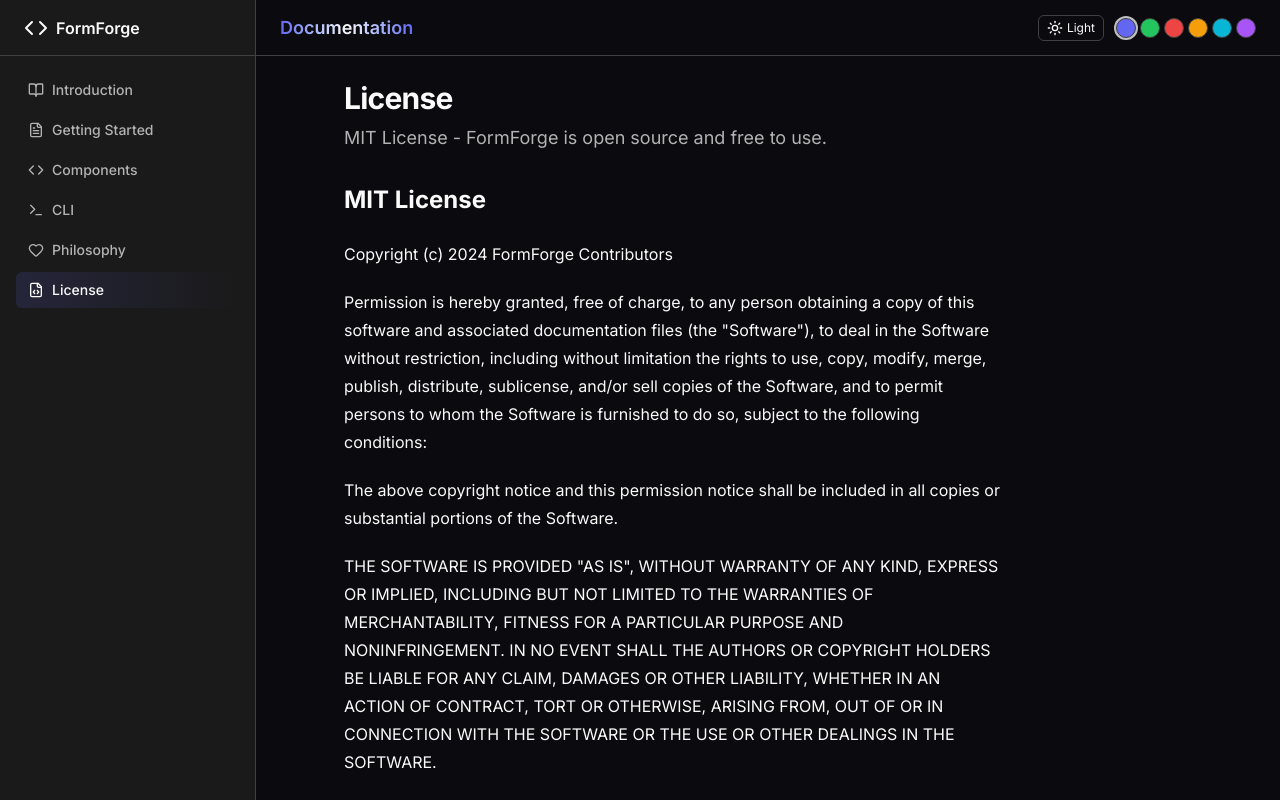
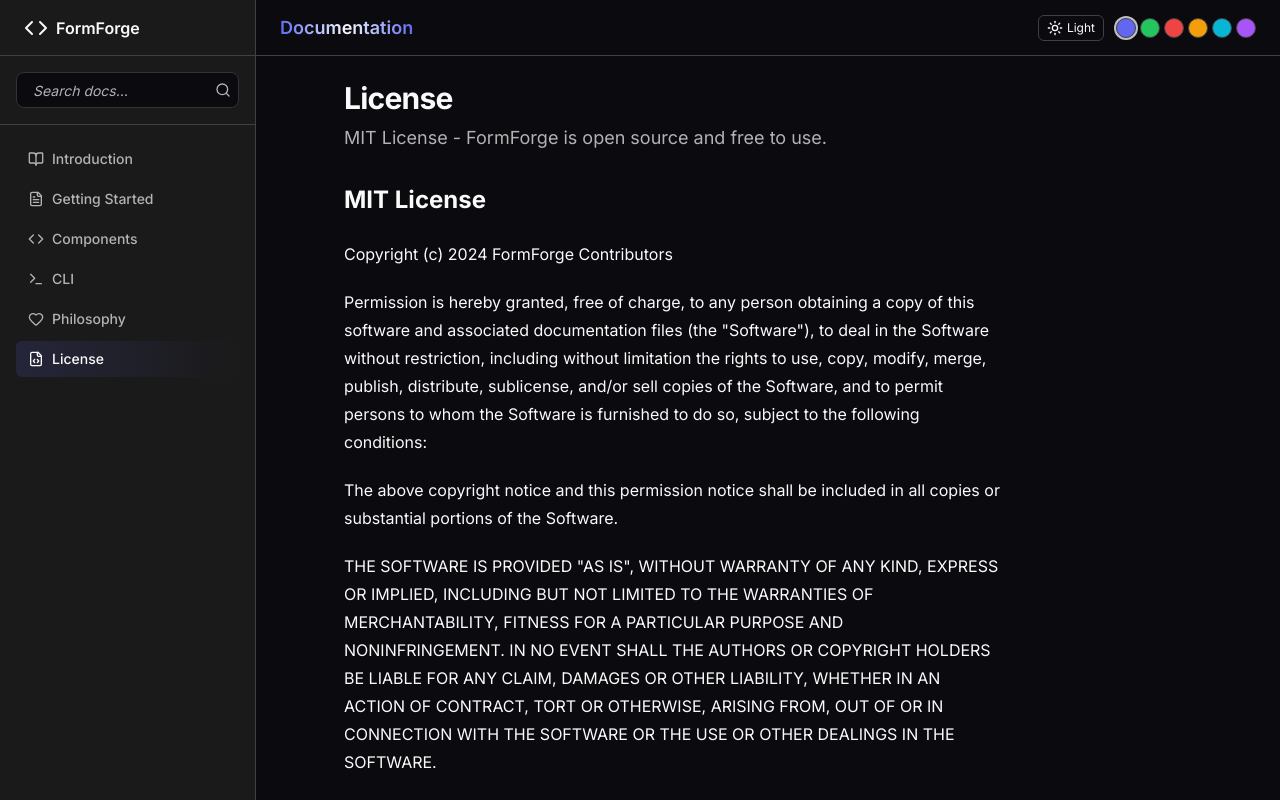
Before and after one commit to lefkosp/formforge, a Next.js app: page /license in a window 1280 px wide. Built offline with nearby package versions, Linux system fonts and the light colour scheme.

Commit message:
feat(docs): client-side fuzzy search in sidebar
- Add Fuse.js-based search with live results, highlight, and keyboard nav
- Render search bar at top of sidebar; show menu when query empty
- Navigate to selection on Enter / click

```diff
--- a/package.json
+++ b/package.json
@@ -17,6 +17,7 @@
     "class-variance-authority": "^0.7.1",
     "clsx": "^2.1.1",
     "framer-motion": "11.18.2",
+    "fuse.js": "^7.1.0",
     "lucide-react": "^0.536.0",
     "next": "15.4.5",
     "react": "19.1.0",
--- a/src/components/docs/sidebar.tsx
+++ b/src/components/docs/sidebar.tsx
@@ -1,7 +1,8 @@
 "use client";
 
+import * as React from "react";
 import Link from "next/link";
-import { usePathname } from "next/navigation";
+import { usePathname, useRouter } from "next/navigation";
 import { cn } from "@/lib/utils";
 import {
   ChevronRight,
@@ -13,8 +14,10 @@
   Heart,
   FileCode,
 } from "lucide-react";
+import Fuse, { type FuseResult, type FuseResultMatch } from "fuse.js";
+import { Input } from "@/components/ui/input";
 
-interface SidebarItem {
+export interface SidebarItem {
   title: string;
   href: string;
   icon?: React.ComponentType<{ className?: string }>;
@@ -84,6 +87,68 @@
 
 export function Sidebar({ className }: SidebarProps) {
   const pathname = usePathname();
+  const router = useRouter();
+
+  type FlatItem = { title: string; href: string; parent?: string };
+  const flatItems = React.useMemo<FlatItem[]>(() => {
+    const out: FlatItem[] = [];
+    for (const item of sidebarItems) {
+      out.push({ title: item.title, href: item.href });
+      if (item.children) {
+        for (const c of item.children) out.push({ title: c.title, href: c.href, parent: item.title });
+      }
+    }
+    return out;
+  }, []);
+
+  const fuse = React.useMemo(() => new Fuse(flatItems, {
+    includeMatches: true,
+    threshold: 0.35,
+    ignoreLocation: true,
+    keys: ["title", "parent"],
+  }), [flatItems]);
+
+  const [query, setQuery] = React.useState("");
+  const results = React.useMemo<FuseResult<FlatItem>[]>(() => (query.trim().length > 0 ? fuse.search(query.trim()) : []), [fuse, query]);
+  const [activeIndex, setActiveIndex] = React.useState(0);
+
+  React.useEffect(() => {
+    setActiveIndex(0);
+  }, [query]);
+
+  const onKeyDown: React.KeyboardEventHandler<HTMLInputElement> = (e) => {
+    if (results.length === 0) return;
+    if (e.key === "ArrowDown") {
+      e.preventDefault();
+      setActiveIndex((i) => (i + 1) % results.length);
+    } else if (e.key === "ArrowUp") {
+      e.preventDefault();
+      setActiveIndex((i) => (i - 1 + results.length) % results.length);
+    } else if (e.key === "Enter") {
+      e.preventDefault();
+      const href = results[activeIndex]?.item.href;
+      if (href) router.push(href);
+    }
+  };
+
+  const highlight = (text: string, matches: readonly FuseResultMatch[] | undefined) => {
+    if (!matches || matches.length === 0) return text;
+    const indices = matches.flatMap((m) => (m.key === "title" ? m.indices : []));
+    if (indices.length === 0) return text;
+    const parts: React.ReactNode[] = [];
+    let pos = 0;
+    for (const [start, end] of indices) {
+      if (start > pos) parts.push(<span key={pos + "-n"}>{text.slice(pos, start)}</span>);
+      parts.push(
+        <mark key={start + "-h"} className="rounded px-0.5 bg-accent/50 text-foreground">
+          {text.slice(start, end + 1)}
+        </mark>
+      );
+      pos = end + 1;
+    }
+    if (pos < text.length) parts.push(<span key={pos + "-t"}>{text.slice(pos)}</span>);
+    return parts;
+  };
 
   return (
     <div
@@ -96,8 +161,45 @@
         </Link>
       </div>
 
-      <nav className="flex-1 space-y-1 p-4">
-        {sidebarItems.map((item) => (
+      <div className="p-4 border-b">
+        <div className="relative">
+          <Input
+            placeholder="Search docs…"
+            value={query}
+            onChange={(e) => setQuery(e.target.value)}
+            onKeyDown={onKeyDown}
+            className="h-9 pr-8 placeholder:italic"
+            aria-autocomplete="list"
+            aria-controls="sidebar-search-results"
+          />
+          {/* Search icon */}
+          <svg className="pointer-events-none absolute right-2 top-1/2 -translate-y-1/2 h-4 w-4 text-muted-foreground" viewBox="0 0 24 24" fill="none" stroke="currentColor" strokeWidth="2" strokeLinecap="round" strokeLinejoin="round"><circle cx="11" cy="11" r="8"></circle><path d="m21 21-4.3-4.3"></path></svg>
+        </div>
+      </div>
+
+      <nav className="flex-1 space-y-1 p-4" aria-label="Sidebar Navigation">
+        {query.trim().length > 0 ? (
+          <ul id="sidebar-search-results" role="listbox" className="space-y-1">
+            {results.map((r, idx) => (
+              <li key={r.item.href} role="option" aria-selected={idx === activeIndex}>
+                <Link
+                  href={r.item.href}
+                  className={cn(
+                    "group flex items-center justify-between rounded-md px-3 py-2 text-sm transition-colors",
+                    idx === activeIndex ? "bg-accent text-accent-foreground" : "text-muted-foreground hover:bg-accent hover:text-accent-foreground"
+                  )}
+                >
+                  <span className="truncate">{highlight(r.item.title, r.matches)}</span>
+                  {r.item.parent && <span className="ml-2 text-xs text-muted-foreground">{r.item.parent}</span>}
+                </Link>
+              </li>
+            ))}
+            {results.length === 0 && (
+              <li className="text-sm text-muted-foreground px-3 py-2">No results</li>
+            )}
+          </ul>
+        ) : (
+          sidebarItems.map((item) => (
           <div key={item.href}>
             <Link
               href={item.href}
@@ -132,7 +234,8 @@
               </div>
             )}
           </div>
-        ))}
+        ))
+        )}
       </nav>
     </div>
   );
```
Also changed, not shown: 1 other file (tests, documents, lock files or other folders).
